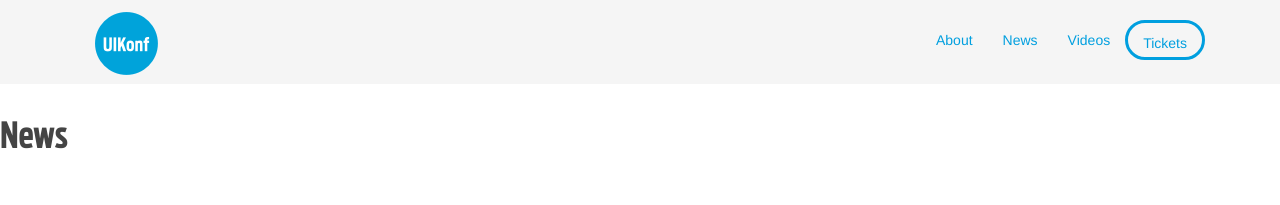
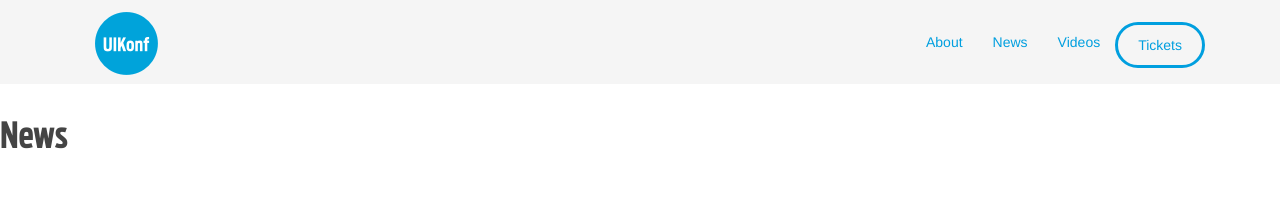
Before and after one commit to sempresaurita/uikonf-website, a Jekyll site: the page built from web2015/news.md, in a window 1280 px wide. Shown: the top 205 px of the page. Built offline with Jekyll 4.4.1, drawn with Linux system fonts in a browser that asks for light colours; nearby versions of some CDN libraries; library files that are not in the unit come from our copies.

Commit message:
fix header

```diff
--- a/web2015/_sass/_header.scss
+++ b/web2015/_sass/_header.scss
@@ -8,12 +8,16 @@
 		a {
 			color: $brand-color;
 		}
+		.btn {
+			padding: 0px 20px 0px 20px;
+			height: auto;
+		}
 	}
 
 	.uk-navbar-brand {
 		line-height: 84px;
 	}
 	.uk-navbar-nav {
-		margin-top: 20px;
+		margin-top: 22px;
 	}
 }
```
